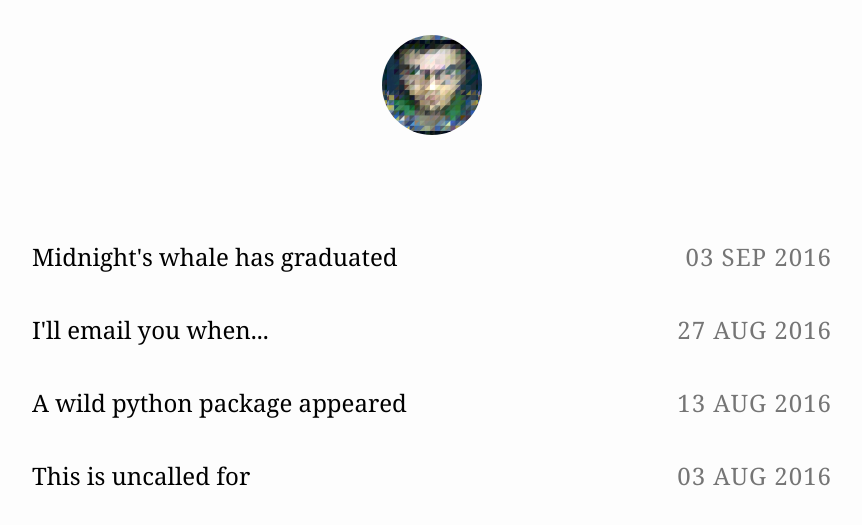
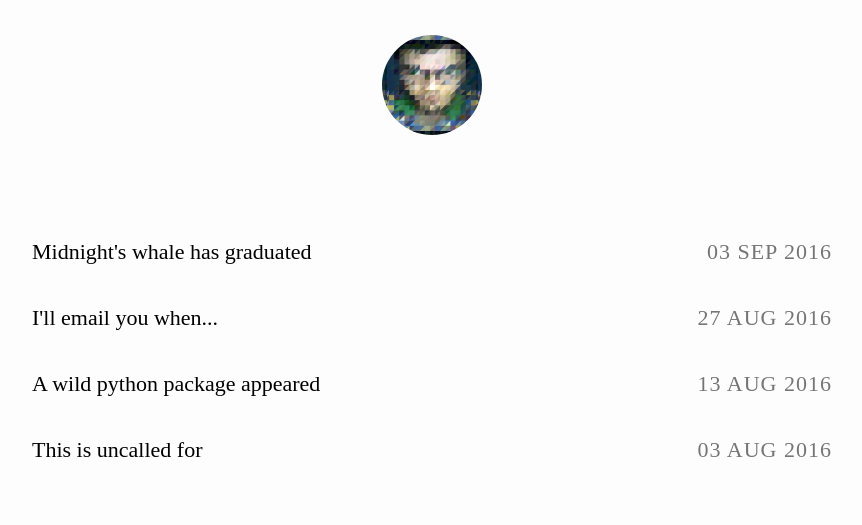
Before and after one commit to zvovov/blog, a Jekyll site: the page built from index.html, in a window 1280 px wide. Shown: the top 525 px of the page, without its empty margins (208-1070 px from the left). Built offline with Jekyll 4.4.1, drawn with Linux system fonts in a browser that asks for light colours; the list of posts is cut into pages by our own code.

Commit message:
font family size

```diff
--- a/_sass/main.scss
+++ b/_sass/main.scss
@@ -1,5 +1,5 @@
 body {
-  font-family: Georgia, Times, serif;
+  font-family: serif;
   background: #fdfdfd;
   padding: 20px;
   margin: 0;
@@ -322,7 +322,7 @@ section {
     margin: 0;
     padding: 0;
     li {
-      font-size: 24px;
+      font-size: 22px;
       margin: 40px 0;
       .title {
         max-width: 100%;
```
